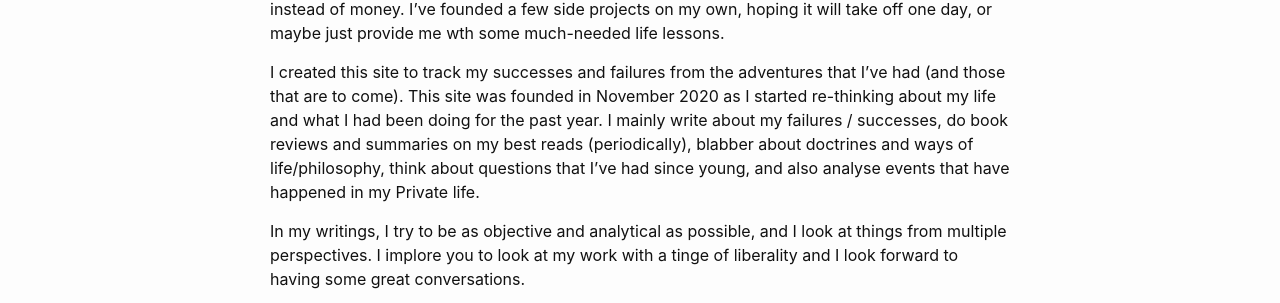
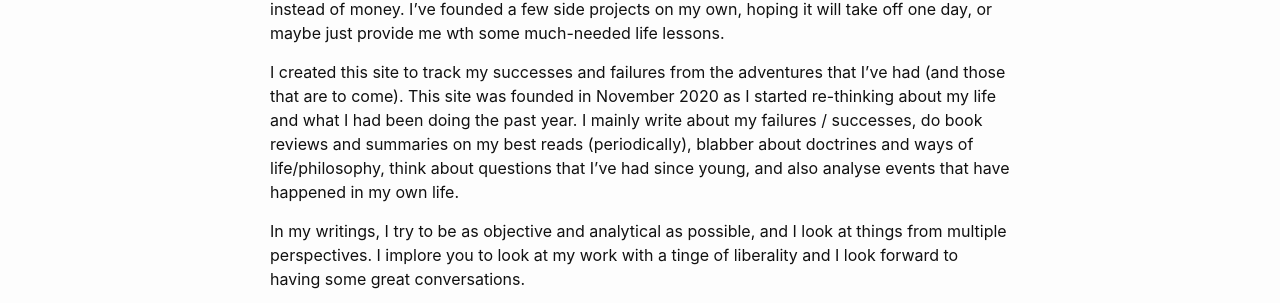
Before and after one commit to quinncheong/quinncheong.github.io, a Jekyll site: the page built from about.markdown, in a window 1280 px wide. Shown: the part 317-620 px from the top of the page. Built offline with Jekyll 4.4.1, drawn with Linux system fonts in a browser that asks for light colours.

Commit message:
more changes to about.md

```diff
--- a/about.markdown
+++ b/about.markdown
@@ -8,7 +8,7 @@ permalink: /about/
 
 Im currently reading Information Systems at Singapore Management University. I do periodic full-stack development, with an interest in the future of Mixed Reality. I have also been interested in leadership theories, experiences and stories since I was a young kid. Additionally, I am passionate about changing education, and reverting back to the golden days where knowledge was king, instead of money. I've founded a few side projects on my own, hoping it will take off one day, or maybe just provide me wth some much-needed life lessons.
 
-I created this site to track my successes and failures from the adventures that I've had (and those that are to come). This site was founded in November 2020 as I started re-thinking about my life and what I had been doing for the past year. I mainly write about my failures / successes, do book reviews and summaries on my best reads (periodically), blabber about doctrines and ways of life/philosophy, think about questions that I've had since young, and also analyse events that have happened in my Private life.
+I created this site to track my successes and failures from the adventures that I've had (and those that are to come). This site was founded in November 2020 as I started re-thinking about my life and what I had been doing the past year. I mainly write about my failures / successes, do book reviews and summaries on my best reads (periodically), blabber about doctrines and ways of life/philosophy, think about questions that I've had since young, and also analyse events that have happened in my own life.
 
 In my writings, I try to be as objective and analytical as possible, and I look at things from multiple perspectives. I implore you to look at my work with a tinge of liberality and I look forward to having some great conversations.
 
```
